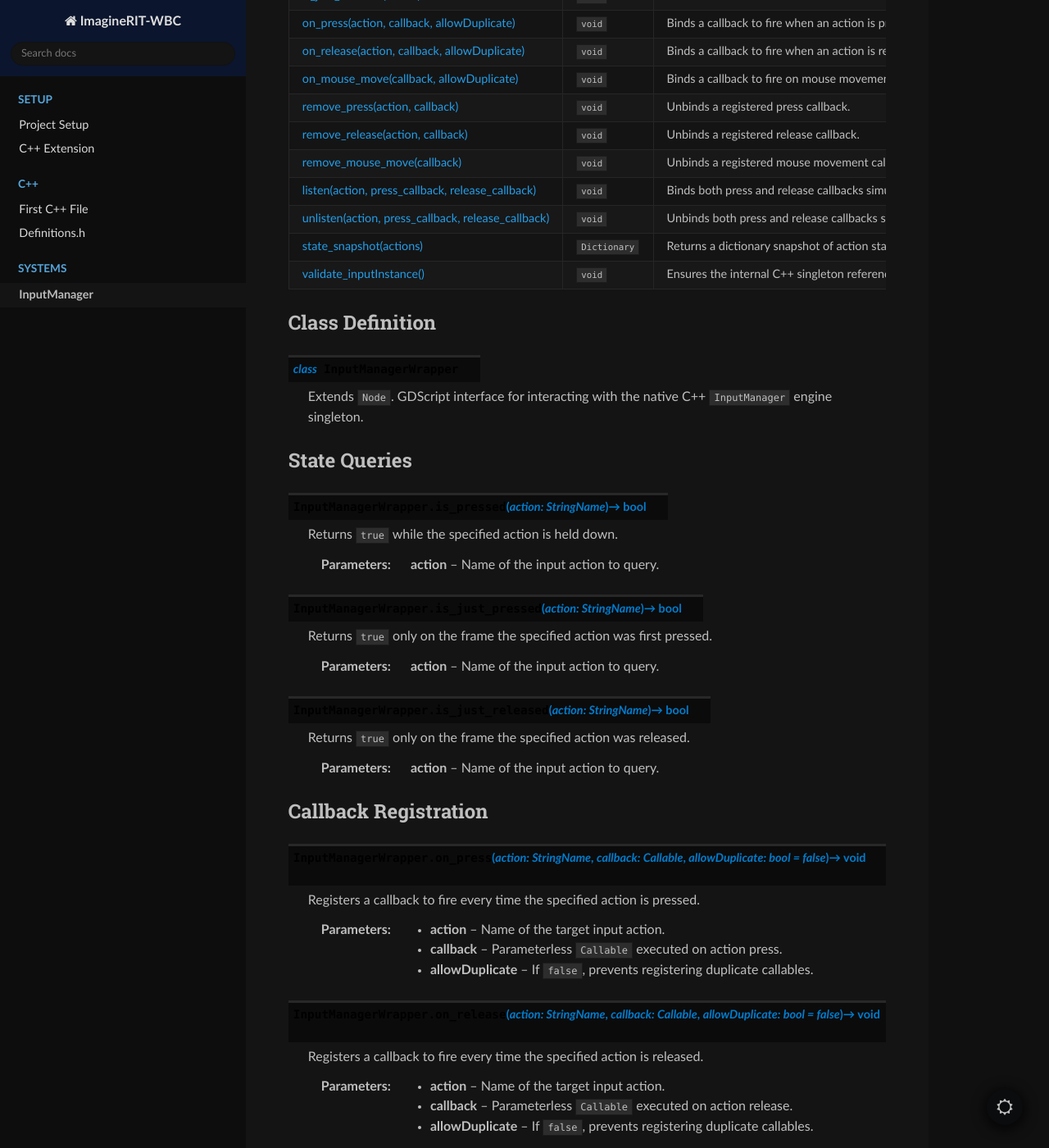
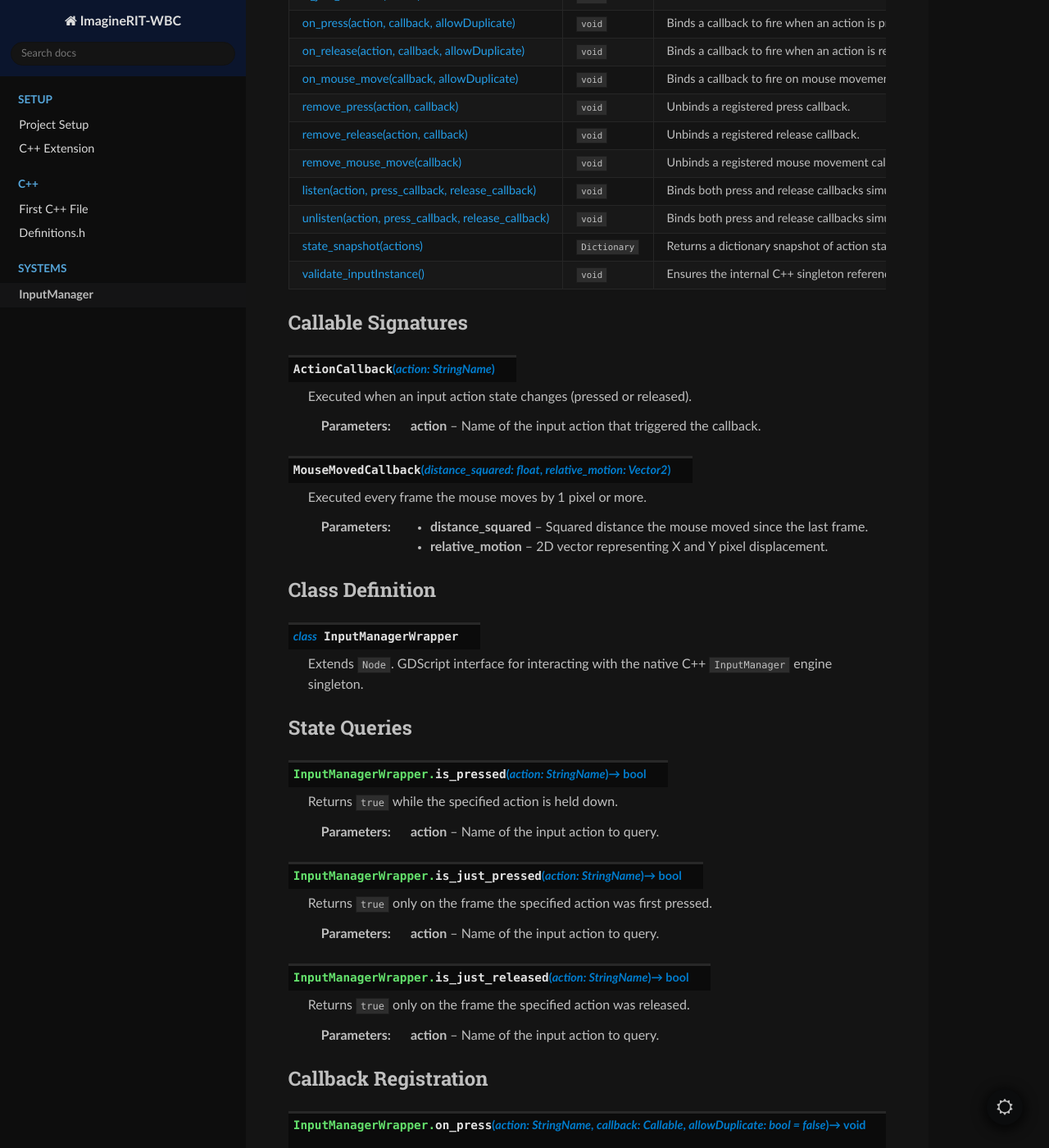
Before and after one commit to EvanHughes-dev/ImagineRITWBC, a Sphinx documentation site: the page built from docs/systems/input_manager.rst, in a window 1280 px wide and 1400 px high, scrolled down 412 px. Shown: the whole window at 82% size. Built offline with Sphinx 7.4.7 and the Read the Docs theme 3.1.0, drawn with Linux system fonts in a browser that asks for light colours; some of the changed text lies outside the part shown.

Commit message:
updated docs

```diff
--- a/docs/_static/custom.css
+++ b/docs/_static/custom.css
@@ -1,10 +1,10 @@
 /* Godot 4 Editor Sidebar & Caption Styles */
 :root {
     --godot-bg-sidebar: #20252b;
-    --godot-bg-panel: #1d2229;
+    --godot-bg-panel: #0F1011;
     --godot-caption-text: #8c919b;
     --godot-body-text: #e0e0e0;
-    --godot-border-color: #181b1f;
+    --godot-border-color: #7F7668;
     --godot-font-family: -apple-system, BlinkMacSystemFont, "Segoe UI", Roboto, sans-serif;
 }
 
@@ -29,3 +29,12 @@
     padding: 4px 0;
     user-select: none;
 }
+
+
+.rst-content dt .descname {
+    color: #e0e0e0 !important;
+}
+
+.rst-content dt .descclassname {
+    color: #64e06c !important;
+}
--- a/docs/systems/input_manager.rst
+++ b/docs/systems/input_manager.rst
@@ -45,13 +45,29 @@ Quick Reference
      - Binds both press and release callbacks simultaneously.
    * - `unlisten(action, press_callback, release_callback)`_
      - ``void``
-     - Unbinds both press and release callbacks simultaneously.
+     - Binds both press and release callbacks simultaneously.
    * - `state_snapshot(actions)`_
      - ``Dictionary``
      - Returns a dictionary snapshot of action states.
    * - `validate_inputInstance()`_
      - ``void``
      - Ensures the internal C++ singleton reference is active.
+
+Callable Signatures
+~~~~~~~~~~~~~~~~~~~~~~
+
+.. py:function:: ActionCallback(action: StringName)
+
+   Executed when an input action state changes (pressed or released).
+
+   :param action: Name of the input action that triggered the callback.
+
+.. py:function:: MouseMovedCallback(distance_squared: float, relative_motion: Vector2)
+
+   Executed every frame the mouse moves by 1 pixel or more.
+
+   :param distance_squared: Squared distance the mouse moved since the last frame.
+   :param relative_motion: 2D vector representing X and Y pixel displacement.
 
 Class Definition
 ~~~~~~~~~~~~~~~~~~~~~~
@@ -97,7 +113,7 @@ Callback Registration
    Registers a callback to fire every time the specified action is pressed.
 
    :param action: Name of the target input action.
-   :param callback: Parameterless ``Callable`` executed on action press.
+   :param callback: Callable matching :py:func:`ActionCallback`.
    :param allowDuplicate: If ``false``, prevents registering duplicate callables.
 
 .. _`on_release(action, callback, allowDuplicate)`:
@@ -107,7 +123,7 @@ Callback Registration
    Registers a callback to fire every time the specified action is released.
 
    :param action: Name of the target input action.
-   :param callback: Parameterless ``Callable`` executed on action release.
+   :param callback: Callable matching :py:func:`ActionCallback`.
    :param allowDuplicate: If ``false``, prevents registering duplicate callables.
 
 .. _`on_mouse_move(callback, allowDuplicate)`:
@@ -116,7 +132,7 @@ Callback Registration
 
    Registers a callback to fire every time the mouse moves by 1 pixel or more.
 
-   :param callback: ``Callable`` executed on mouse motion.
+   :param callback: Callable matching :py:func:`MouseMovedCallback`.
    :param allowDuplicate: If ``false``, prevents registering duplicate callables.
 
 .. _`remove_press(action, callback)`:
@@ -155,8 +171,8 @@ Convenience Helpers
    Registers both press and release callbacks in a single call. Validates callables prior to registration (skips any invalid/null ``Callable``).
 
    :param action: Target input action name.
-   :param press_callback: ``Callable`` to trigger on press.
-   :param release_callback: ``Callable`` to trigger on release.
+   :param press_callback: Callable matching :py:func:`ActionCallback` to trigger on press.
+   :param release_callback: Callable matching :py:func:`ActionCallback` to trigger on release.
 
 .. _`unlisten(action, press_callback, release_callback)`:
 
```
Also changed, not shown: 1 other file.
